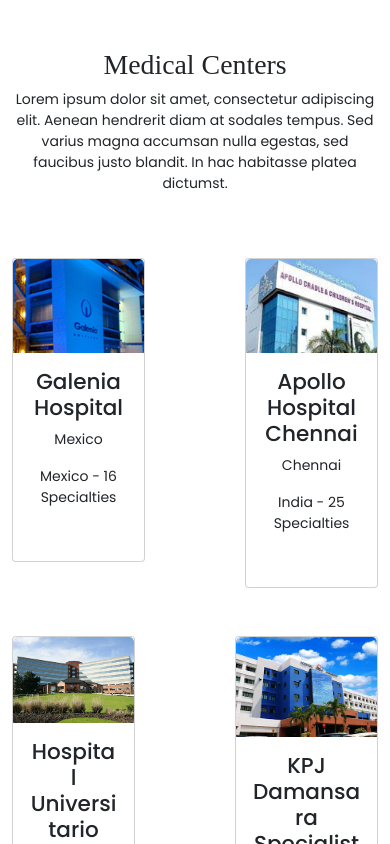
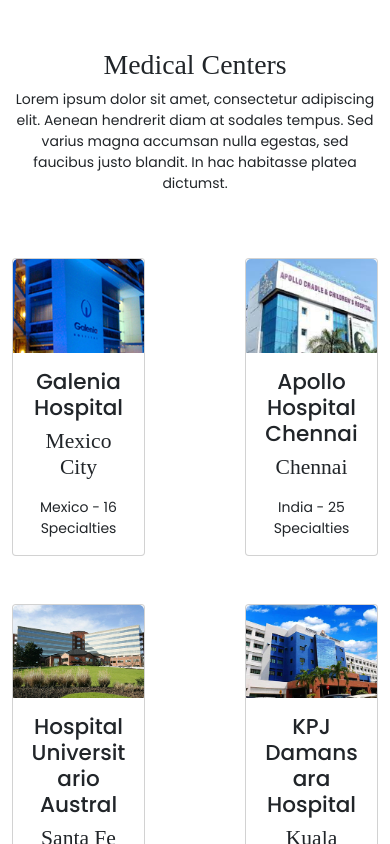
Before and after one commit to Rakshitmv/trip4curev2, a React (Create React App) app in the folder trip4curev2/: page /trip4curev2/view-medical-center in a window 390 px wide. Built offline with nearby package versions, Linux system fonts and the light colour scheme; a web font is replaced by a local one.

Commit message:
12:45 PM updated 6-06-23

```diff
--- a/trip4curev2/src/Components/Footer/Footer.css
+++ b/trip4curev2/src/Components/Footer/Footer.css
@@ -55,6 +55,12 @@
     color: #fff;
 }
 
+footer .footer-connect {
+    font-family: 'Poppins';
+    color: #fff;
+    font-weight: 700;
+}
+
 footer hr{
     border-color: #fff;
 }
--- a/trip4curev2/src/Components/Footer/Footer.js
+++ b/trip4curev2/src/Components/Footer/Footer.js
@@ -47,8 +47,8 @@
                 <li><Link to={''}>Orthopedic Surgery</Link></li>
               </ul>
         </Col>
-        <Col md={1}>
-        <h5>Connect With Us</h5>
+        <Col md={2}>
+        <h6 className='footer-connect'>Connect With Us</h6>
         <div className='footer-social'>
           <Link to={''}><i className='fa fa-twitter'></i></Link>
           <Link to={''}><i className='fa fa-facebook'></i></Link>
--- a/trip4curev2/src/Pages/Homepage/Homepage.css
+++ b/trip4curev2/src/Pages/Homepage/Homepage.css
@@ -410,7 +410,7 @@
 }
 
 .ab-section{
-    background: #faf5f2;
+    background: linear-gradient(to bottom, #eaeae9 50%, #ffff 50%);
     padding: 60px 0;
 }
 
--- a/trip4curev2/src/Pages/Homepage/Homepage.js
+++ b/trip4curev2/src/Pages/Homepage/Homepage.js
@@ -352,6 +352,12 @@
       <section className='ab-section'>
         <Container>
           <Row>
+            <div className='col-md-7 mx-auto mt-3 mb-5 text-center'>
+              <h2 className='main-heading-page'>Our Success Stories...</h2>
+              <h5 className='main-sub-heading'>Lorem ipsum dolor sit amet, consectetur adipiscing elit. Aenean hendrerit diam at sodales tempus. Sed varius magna accumsan nulla egestas, sed faucibus justo blandit. In hac habitasse platea dictumst.</h5>
+            </div>
+          </Row>
+          <Row>
             <div className="col-md-7 mx-auto ">
 
               <Slider {...afterbefore}>
@@ -447,7 +453,8 @@
               </div>
               <Card.Body>
                 <Card.Title><h4 className='card-heading'>Galenia Hospital</h4></Card.Title>
-                <Card.Text>Mexico - 16 Specialties</Card.Text><br></br>
+                <Card.Text><h4>Mexico City</h4></Card.Text>
+                <Card.Text>Mexico - 16 Specialties</Card.Text>
               </Card.Body>
             </Card>
               </Link>
@@ -457,8 +464,9 @@
               <Card.Img variant="top" src={`${process.env.PUBLIC_URL}/images/mc-2.png`} />
               </div>
               <Card.Body>
-                <Card.Title><h4 className='card-heading'>Apollo Hospital Chennai</h4></Card.Title>
-                <Card.Text>India - 25 Specialties</Card.Text><br></br>
+                    <Card.Title><h4 className='card-heading'>Apollo Hospital</h4></Card.Title>
+                    <Card.Text><h4>Chennai</h4></Card.Text>
+                    <Card.Text>India - 25 Specialties</Card.Text>
               </Card.Body>
             </Card>
               </Link>
@@ -469,7 +477,8 @@
               </div>
               <Card.Body>
                 <Card.Title><h4 className='card-heading'>Hospital Universitario Austral</h4></Card.Title>
-                <Card.Text>Argentina - 3 Specialties</Card.Text><br></br>
+                <Card.Text><h4>Santa Fe</h4></Card.Text>
+                <Card.Text>Argentina - 3 Specialties</Card.Text>
               </Card.Body>
             </Card>
               </Link>
@@ -479,7 +488,8 @@
               <Card.Img variant="top" src={`${process.env.PUBLIC_URL}/images/mc4.png`} />
               </div>
               <Card.Body>
-                <Card.Title><h4 className='card-heading'>KPJ Damansara Specialist Hospital</h4></Card.Title>
+                <Card.Title><h4 className='card-heading'>KPJ Damansara Hospital</h4></Card.Title>
+                <Card.Text><h4>Kuala Lumpur</h4></Card.Text>
                 <Card.Text>Malaysia - 28 Specialties</Card.Text>
               </Card.Body>
             </Card>
@@ -490,8 +500,9 @@
               <Card.Img variant="top" src={`${process.env.PUBLIC_URL}/images/mc5.png`} />
               </div>
               <Card.Body>
-                <Card.Title><h4 className='card-heading'>Apollo Hospital Chennai</h4></Card.Title>
-                <Card.Text>India - 25 Specialties</Card.Text><br></br>
+                <Card.Title><h4 className='card-heading'>Apollo Hospital</h4></Card.Title>
+                <Card.Text><h4>Chennai</h4></Card.Text>
+                <Card.Text>India - 25 Specialties</Card.Text>
               </Card.Body>
             </Card>
               </Link>
@@ -502,7 +513,8 @@
               </div>
               <Card.Body>
                 <Card.Title><h4 className='card-heading'>Hospital Universitario Austral</h4></Card.Title>
-                <Card.Text>Argentina - 3 Specialties</Card.Text><br></br>
+                <Card.Text><h4>Santa Fe</h4></Card.Text>
+                <Card.Text>Argentina - 3 Specialties</Card.Text>
               </Card.Body>
             </Card>
               </Link>
@@ -752,9 +764,9 @@
               <Card className="border-0 position-relative blog-card">
                 <Card.Img variant="top" className="rounded-0" src={`${process.env.PUBLIC_URL}/images/blog1.png`} />
                 <Card.Body>
-                  <Card.Title><h4 className='medical-card-heading'>Our New Miami Beach Hotel is Open!</h4></Card.Title>
-                  <Card.Text><h6 className='medical-card-sub-heading'>A guide for what you should ask the doctor or surgeon in order to select the right one for your needs.</h6></Card.Text><br></br>
-                  <Button className="text-link" variant="link">Read More</Button><br></br>
+                  <Card.Title><h4 className='medical-card-heading'>Our New Miami Beach Hotel is Open Now!</h4></Card.Title>
+                  <Card.Text><h6 className='medical-card-sub-heading'>A guide for what you should ask the doctor or surgeon in order to select the right one for your needs.</h6></Card.Text>
+                  <Button className="text-link" variant="link">Read More</Button>
                 </Card.Body>
               </Card>
             </Col>
@@ -762,9 +774,9 @@
               <Card className="border-0 position-relative blog-card">
                 <Card.Img variant="top" className="rounded-0" src={`${process.env.PUBLIC_URL}/images/blog2.png`} />
                 <Card.Body>
-                  <Card.Title><h4 className='medical-card-heading'>Know the Secreat of Resort</h4></Card.Title>
-                  <Card.Text><h6 className='medical-card-sub-heading'>A guide for what you should ask the doctor or surgeon in order to select the right one for your needs.</h6></Card.Text><br></br>
-                  <Button className="text-link" variant="link">Read More</Button><br></br>
+                  <Card.Title><h4 className='medical-card-heading'>Know the Secreat of Resort Its Amazing!!!</h4></Card.Title>
+                  <Card.Text><h6 className='medical-card-sub-heading'>A guide for what you should ask the doctor or surgeon in order to select the right one for your needs.</h6></Card.Text>
+                  <Button className="text-link" variant="link">Read More</Button>
                 </Card.Body>
               </Card>
             </Col>
--- a/trip4curev2/src/Pages/ViewMedicalCenter/ViewMedicalCenter.js
+++ b/trip4curev2/src/Pages/ViewMedicalCenter/ViewMedicalCenter.js
@@ -25,8 +25,8 @@
                             </div>
                             <Card.Body>
                                 <Card.Title><h4 className='card-heading'>Galenia Hospital</h4></Card.Title>
-                                <Card.Text>Mexico</Card.Text>
-                                <Card.Text>Mexico - 16 Specialties</Card.Text><br></br>
+                                <Card.Text><h4>Mexico City</h4></Card.Text>
+                                <Card.Text>Mexico - 16 Specialties</Card.Text>
                             </Card.Body>
                             </Card>
                             </Link>
@@ -38,8 +38,8 @@
                             </div>
                             <Card.Body>
                                 <Card.Title><h4 className='card-heading'>Apollo Hospital Chennai</h4></Card.Title>
-                                <Card.Text>Chennai</Card.Text>
-                                <Card.Text>India - 25 Specialties</Card.Text><br></br>
+                                <Card.Text><h4>Chennai</h4></Card.Text>
+                                <Card.Text>India - 25 Specialties</Card.Text>
                             </Card.Body>
                             </Card>
                             </Link>
@@ -54,7 +54,8 @@
                             </div>
                             <Card.Body>
                                 <Card.Title><h4 className='card-heading'>Hospital Universitario Austral</h4></Card.Title>
-                                <Card.Text>Argentina - 3 Specialties</Card.Text><br></br>
+                                <Card.Text><h4>Santa Fe</h4></Card.Text>
+                                <Card.Text>Argentina - 3 Specialties</Card.Text>
                             </Card.Body>
                             </Card>
                             </Link>
@@ -65,8 +66,9 @@
                             <Card.Img variant="top" src={`${process.env.PUBLIC_URL}/images/mc4.png`} />
                             </div>
                             <Card.Body>
-                                <Card.Title><h4 className='card-heading'>KPJ Damansara Specialist Hospital</h4></Card.Title>
-                                <Card.Text>Malaysia - 28 Specialties</Card.Text><br></br>
+                                <Card.Title><h4 className='card-heading'>KPJ Damansara Hospital</h4></Card.Title>
+                                <Card.Text><h4>Kuala Lumpur</h4></Card.Text>
+                                <Card.Text>Malaysia - 28 Specialties</Card.Text>
                             </Card.Body>
                             </Card>
                             </Link>
@@ -81,7 +83,8 @@
                             </div>
                             <Card.Body>
                                 <Card.Title><h4 className='card-heading'>Hospital Universitario Austral</h4></Card.Title>
-                                <Card.Text>Argentina - 3 Specialties</Card.Text><br></br>
+                                <Card.Text><h4>Santa Fe</h4></Card.Text>
+                                <Card.Text>Argentina - 3 Specialties</Card.Text>
                             </Card.Body>
                             </Card>
                             </Link>
@@ -92,8 +95,9 @@
                                 </div>
                                 <Card.Body>
                                     <Card.Title><h4 className='card-heading'>Galenia Hospital</h4></Card.Title>
-                                    <Card.Text>Mexico - 16 Specialties</Card.Text><br></br>
-                                </Card.Body><br></br>
+                                    <Card.Text><h4>Mexico City</h4></Card.Text>
+                                    <Card.Text>Mexico - 16 Specialties</Card.Text>
+                                </Card.Body>
                                 </Card>
                                 </Link>
                         </div>
```
